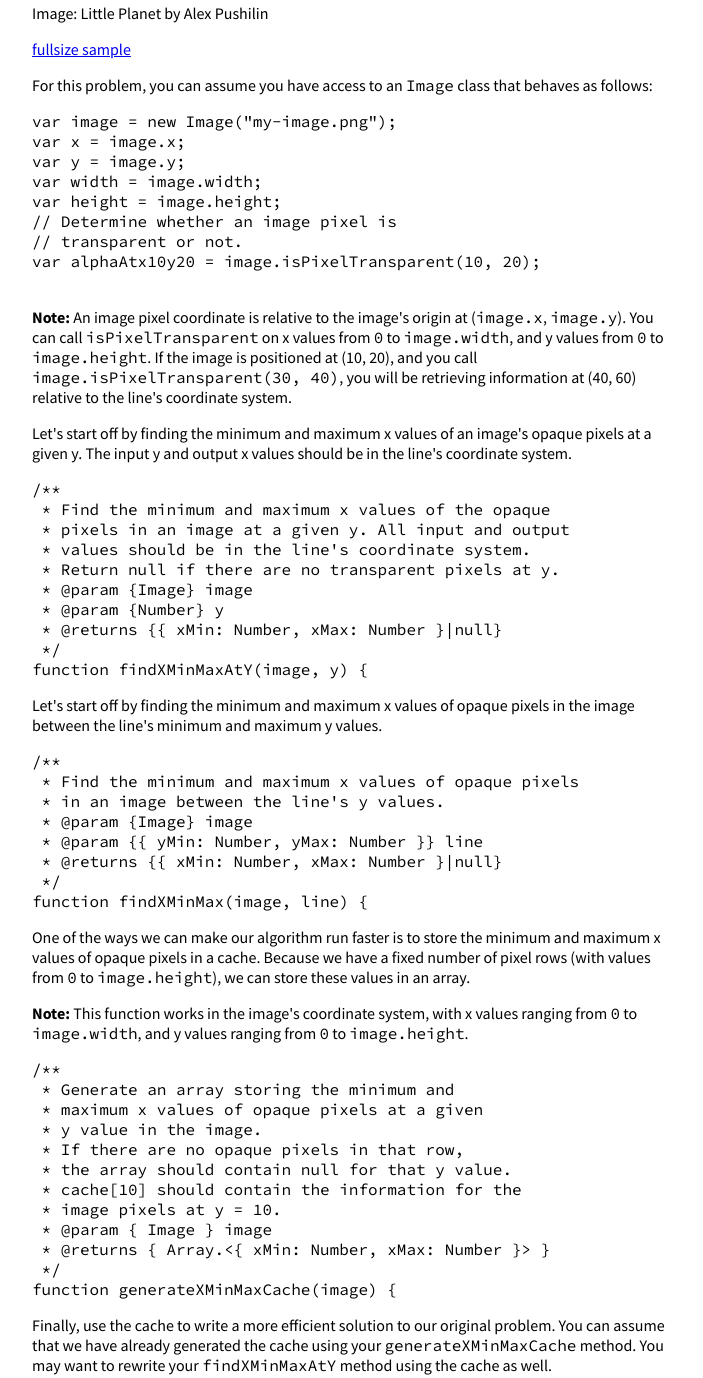
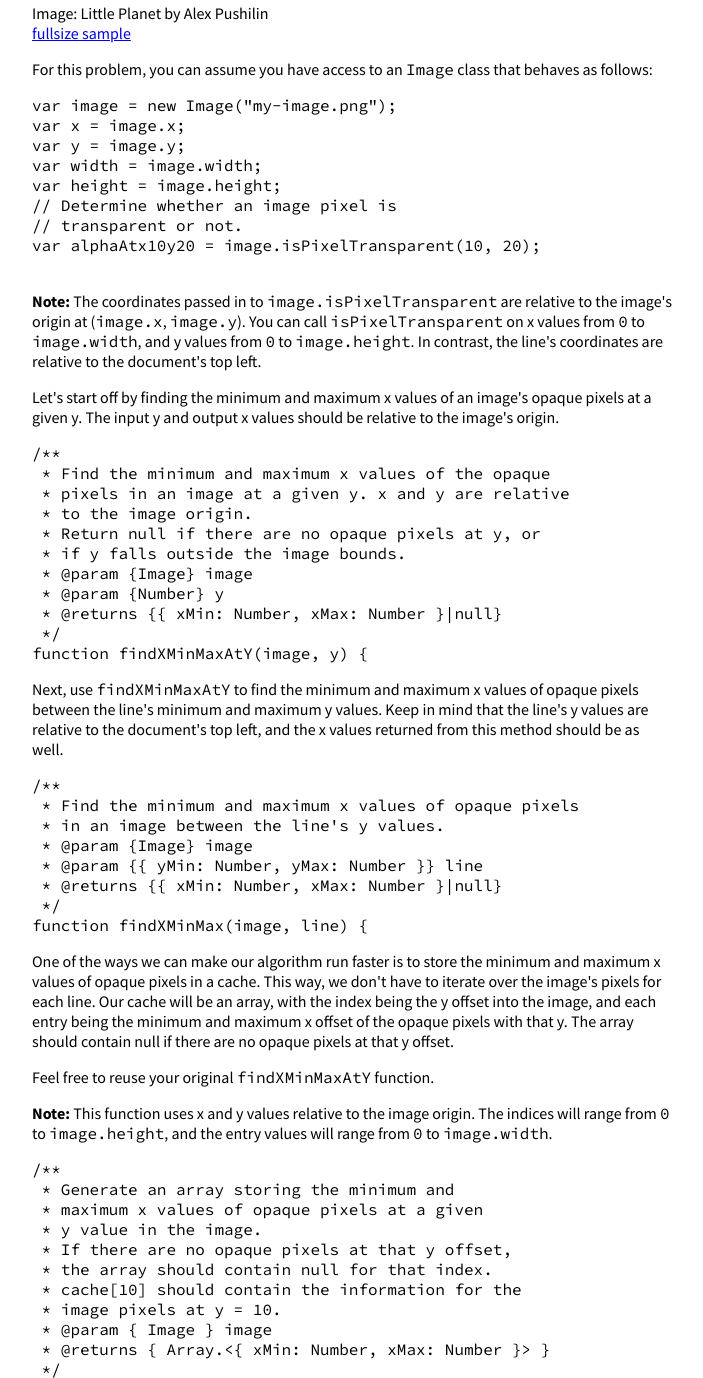
Before and after one commit to betravis/css-shapes-demos, a website: page exercises/04-image.html in a window 1280 px wide. Shown: the part 358-1736 px from the top of the page, without its empty margins (288-991 px from the left). Drawn offline with Linux system fonts and the light colour scheme.

Commit message:
Update text

```diff
--- a/exercises/04-image.html
+++ b/exercises/04-image.html
@@ -10,8 +10,7 @@
     we want to find the minimum and maximum x values for non-transparent pixels within
     the the y range of a line.</p>
     <iframe src="../demos/image.html" width="200" height="200"></iframe>
-    <p>Image: Little Planet by Alex Pushilin</p>
-    <p><a href="../demos/image.html">fullsize sample</a></p>
+    <p>Image: Little Planet by Alex Pushilin <br/> <a href="../demos/image.html">fullsize sample</a></p>
     <p>For this problem, you can assume you have access to an <code>Image</code> class that behaves as follows:</p>
     <code><pre>
 var image = new Image("my-image.png");
@@ -24,20 +23,21 @@ var height = image.height;
 var alphaAtx10y20 = image.isPixelTransparent(10, 20);
     </pre></code>
 
-<p><em>Note:</em> An image pixel coordinate is relative to the image's origin at (<code>image.x</code>, <code>image.y</code>). You can call <code>isPixelTransparent</code> on x values from <code>0</code> to <code>image.width</code>, and y values from <code>0</code> to <code>image.height</code>. If the image is positioned at (10, 20), and you call <code>image.isPixelTransparent(30, 40)</code>, you will be retrieving information at (40, 60) relative to the line's coordinate system.</p>
+<p><em>Note:</em> The coordinates passed in to <code>image.isPixelTransparent</code> are relative to the image's origin at (<code>image.x</code>, <code>image.y</code>). You can call <code>isPixelTransparent</code> on x values from <code>0</code> to <code>image.width</code>, and y values from <code>0</code> to <code>image.height</code>. In contrast, the line's coordinates are relative to the document's top left.</p>
 
 <div class="page-break"></div>
 
 <p>Let's start off by finding the minimum and maximum x values of an image's
-opaque pixels at a given y. The input y and output x values should be in the
-line's coordinate system.</p>
+opaque pixels at a given y. The input y and output x values should be relative
+to the image's origin.</p>
 
 <code><pre>
 /**
  * Find the minimum and maximum x values of the opaque
- * pixels in an image at a given y. All input and output
- * values should be in the line's coordinate system.
- * Return null if there are no transparent pixels at y.
+ * pixels in an image at a given y. x and y are relative
+ * to the image origin.
+ * Return null if there are no opaque pixels at y, or
+ * if y falls outside the image bounds.
  * @param {Image} image
  * @param {Number} y
  * @returns {{ xMin: Number, xMax: Number }|null}
@@ -47,8 +47,10 @@ function findXMinMaxAtY(image, y) {
 
 <div class="page-break"></div>
 
-<p>Let's start off by finding the minimum and maximum x values of opaque pixels
-in the image between the line's minimum and maximum y values.</p>
+<p>Next, use <code>findXMinMaxAtY</code> to find the minimum and maximum x values
+of opaque pixels between the line's minimum and maximum y values. Keep in mind that
+the line's y values are relative to the document's top left, and the x values returned
+from this method should be as well.</p>
 
 <code><pre>
 /**
@@ -64,20 +66,25 @@ function findXMinMax(image, line) {
 <div class="page-break"></div>
 
 <p>One of the ways we can make our algorithm run faster is to store the minimum
-and maximum x values of opaque pixels in a cache.
-Because we have a fixed number of pixel rows (with values from <code>0</code> to <code>image.height</code>),
-we can store these values in an array.</p>
+and maximum x values of opaque pixels in a cache. This way, we don't have to iterate
+over the image's pixels for each line. Our cache will be an array, with
+the index being the y offset into the image, and each entry being the
+minimum and maximum x offset of the opaque pixels with that y. The
+array should contain null if there are no opaque pixels at that y offset.
 
-<p><em>Note:</em> This function works in the image's coordinate system, with x values
-ranging from <code>0</code> to <code>image.width</code>, and y values ranging from <code>0</code> to <code>image.height</code>.</p>
+<p>Feel free to reuse your original <code>findXMinMaxAtY</code> function.</p>
+
+<p><em>Note:</em> This function uses x and y values relative to the image origin.
+The indices will range from <code>0</code> to <code>image.height</code>, and the entry
+values will range from <code>0</code> to <code>image.width</code>.</p>
 
 <code><pre>
 /**
  * Generate an array storing the minimum and
  * maximum x values of opaque pixels at a given
  * y value in the image.
- * If there are no opaque pixels in that row,
- * the array should contain null for that y value.
+ * If there are no opaque pixels at that y offset,
+ * the array should contain null for that index.
  * cache[10] should contain the information for the
  * image pixels at y = 10.
  * @param { Image } image
@@ -90,7 +97,9 @@ function generateXMinMaxCache(image) {
 
 <p>Finally, use the cache to write a more efficient solution to our original problem.
 You can assume that we have already generated the cache using your <code>generateXMinMaxCache</code> method.
-You may want to rewrite your <code>findXMinMaxAtY</code> method using the cache as well.</p>
+You may want to write a helper method to lookup values in the cache, and translate between coordinates relative to
+the document's origin and those relative to the image's origin. Line coordinates and the returned x values should be
+relative to the document's origin.</p>
 
 <code><pre>
 /**
```
Also changed, not shown: exercises/01-rectangle.html (+4 -1 lines), exercises/02-circle.html (+2 -1 lines).
